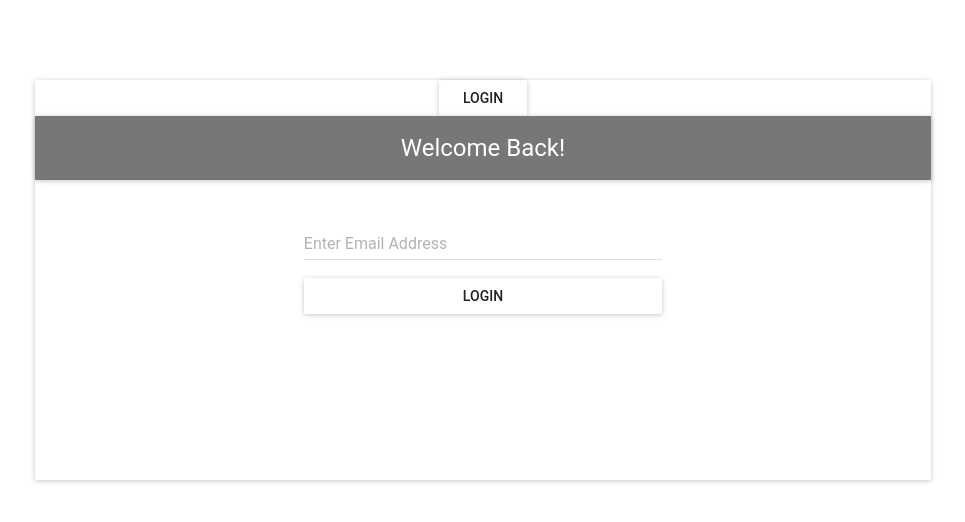
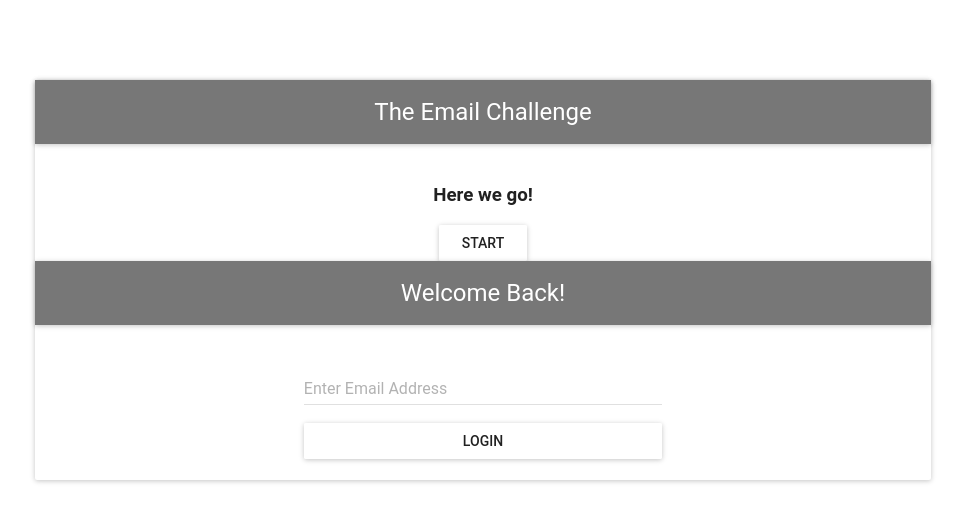
Before and after one commit to mcarter78/email-challenge-client, a React app: page /login in a window 1280 px wide. Shown: the top 522 px of the page, without its empty margins (157-1122 px from the left). Built offline with nearby package versions, Linux system fonts and the light colour scheme; what react-tap-event-plugin would draw is missing.

Commit message:
adds root view and escape button to App component

```diff
--- a/config/paths.js
+++ b/config/paths.js
@@ -65,7 +65,7 @@ function getServedPath(appPackageJson) {
 
 // config after eject: we're in ./config/
 module.exports = {
-  appBuild: resolveApp('build'),
+  appBuild: resolveApp('../email-challenge/public'),
   appPublic: resolveApp('public'),
   appHtml: resolveApp('public/index.html'),
   appIndexJs: resolveApp('src/index.js'),
--- a/src/App.js
+++ b/src/App.js
@@ -2,13 +2,25 @@ import React, { Component } from 'react';
 import { browserHistory } from 'react-router';
 import MuiThemeProvider from 'material-ui/styles/MuiThemeProvider';
 import Card from 'material-ui/Card';
-import LoginButton from './components/LoginButton';
+import AppBar from 'material-ui/AppBar';
+import FloatingActionButton from 'material-ui/FloatingActionButton';
+import ArrowBack from 'material-ui/svg-icons/navigation/arrow-back';
+import StartButton from './components/StartButton';
 import './App.css';
 
 const styles = {
   card: {
     height: 'inherit',
     marginTop: '80px'
+  },
+  appbar: {
+    backgroundColor: '#777',
+    marginBottom: '40px'
+  },
+  escape: {
+    position: 'absolute',
+    top: '20px',
+    left: '20px'
   }
 };
 
@@ -23,16 +35,33 @@ class App extends Component {
     this.setState({ loggedIn: true });
     browserHistory.push('/login');
   }
+  escape() {
+    this.setState({ loggedIn: false });
+    browserHistory.push('/');
+  }
   render() {
     return (
       <MuiThemeProvider>
         <div className="App">
           <Card
             style={styles.card} >
-            {this.state.loggedIn ? ( null )
-            : (
-              <LoginButton
-                click={() => this.handleLogin()} />
+            {this.state.loggedIn ? (
+             <FloatingActionButton
+               style={styles.escape}
+               backgroundColor={'#777'}
+               onTouchTap={() => this.escape()}>
+                 <ArrowBack />
+              </FloatingActionButton>
+            ) : (
+              <div>
+                <AppBar
+                  title="The Email Challenge"
+                  style={styles.appbar}
+                  showMenuIconButton={false} />
+                <h3>Here we go!</h3>
+                <StartButton
+                  click={() => this.handleLogin()} />
+              </div>
             )}
             {this.props.children}
           </Card>
--- /dev/null
+++ b/src/components/StartButton.js
@@ -0,0 +1,19 @@
+import React, { Component } from 'react';
+import RaisedButton from 'material-ui/RaisedButton';
+
+class StartButton extends Component {
+  render() {
+    return (
+      <div className="start-button">
+        <RaisedButton
+          style={this.props.styles}
+          onTouchTap={this.props.click}
+          label="Start"
+          type="submit"
+        />
+      </div>
+    );
+  }
+}
+
+export default StartButton;
```
